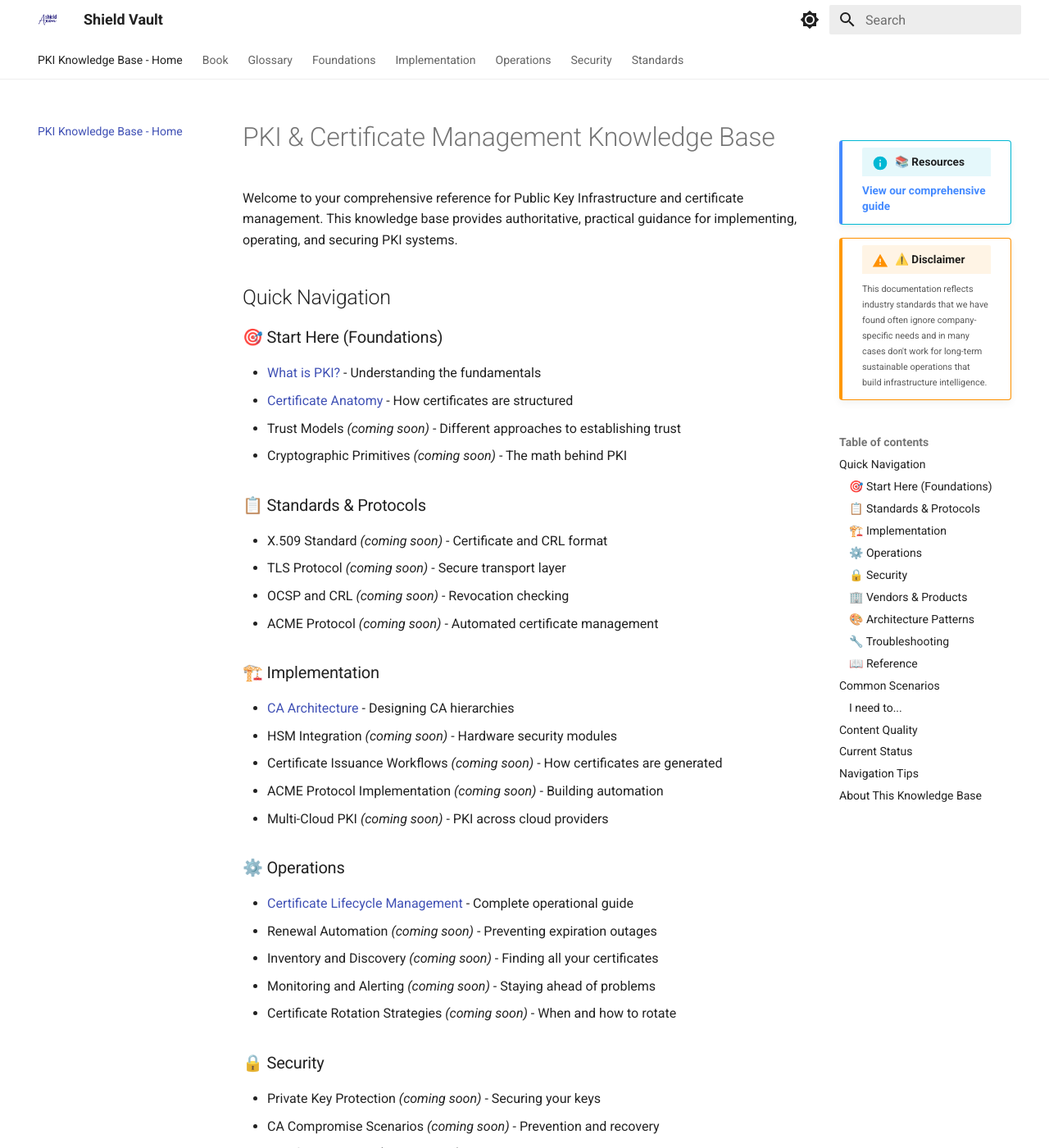
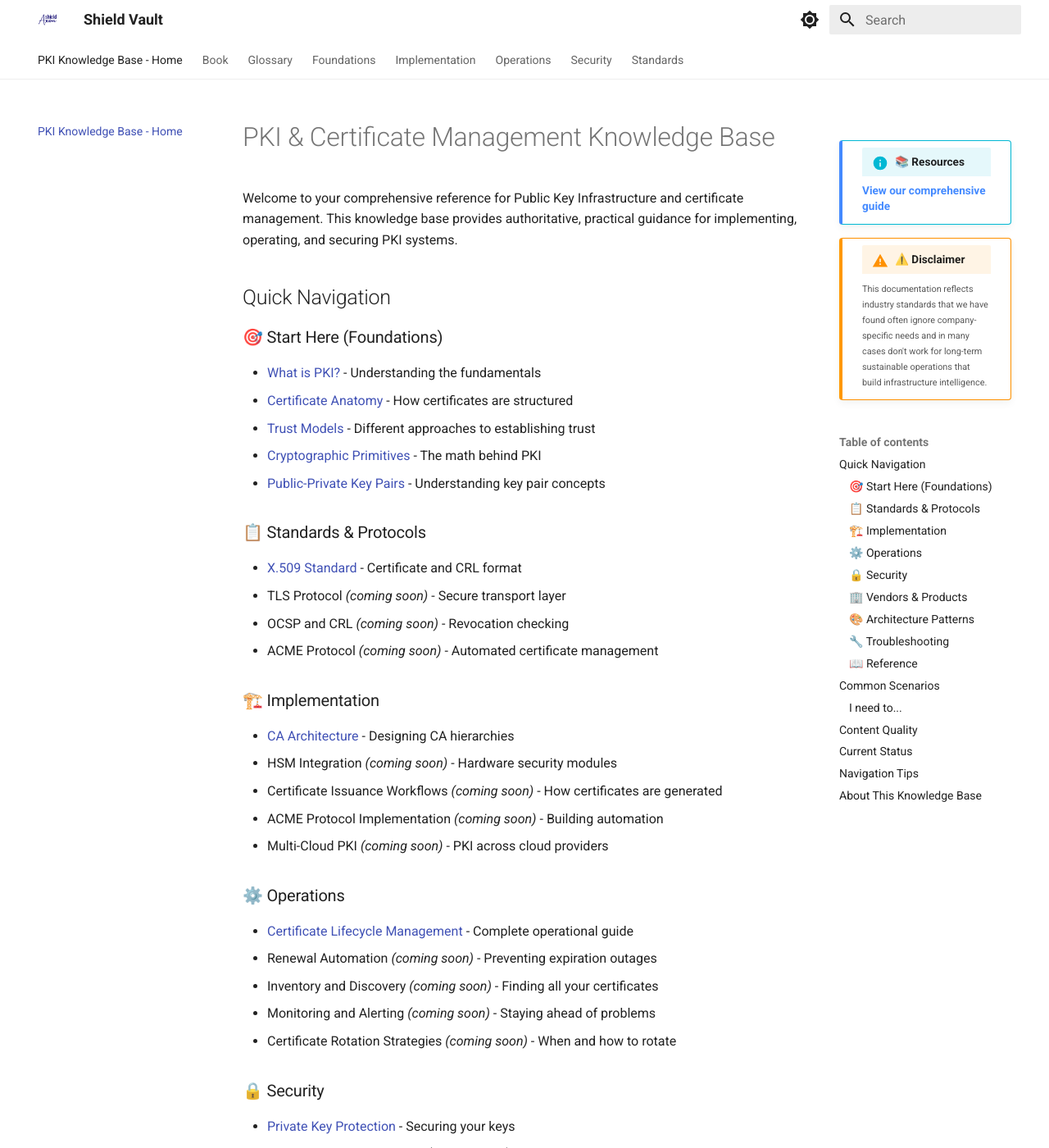
Before and after one commit to Axon-Shield/pki.github.io, an MkDocs documentation site: the page built from docs/index.md, in a window 1280 px wide and 1400 px high. Shown: the whole window at 82% size. Built offline with MkDocs 1.6.1 and Material for MkDocs 9.7.7, drawn with Linux system fonts in a browser that asks for light colours.

Commit message:
Update index.md with links to new foundation pages and update page count

```diff
--- a/docs/index.md
+++ b/docs/index.md
@@ -12,11 +12,12 @@ Welcome to your comprehensive reference for Public Key Infrastructure and certif
 ### 🎯 Start Here (Foundations)
 - [What is PKI?](foundations/what-is-pki.md) - Understanding the fundamentals
 - [Certificate Anatomy](foundations/certificate-anatomy.md) - How certificates are structured
-- Trust Models *(coming soon)* - Different approaches to establishing trust
-- Cryptographic Primitives *(coming soon)* - The math behind PKI
+- [Trust Models](foundations/trust-models.md) - Different approaches to establishing trust
+- [Cryptographic Primitives](foundations/cryptographic-primitives.md) - The math behind PKI
+- [Public-Private Key Pairs](foundations/public-private-key-pairs.md) - Understanding key pair concepts
 
 ### 📋 Standards & Protocols
-- X.509 Standard *(coming soon)* - Certificate and CRL format
+- [X.509 Standard](standards/x509-standard.md) - Certificate and CRL format
 - TLS Protocol *(coming soon)* - Secure transport layer
 - OCSP and CRL *(coming soon)* - Revocation checking
 - ACME Protocol *(coming soon)* - Automated certificate management
@@ -36,7 +37,7 @@ Welcome to your comprehensive reference for Public Key Infrastructure and certif
 - Certificate Rotation Strategies *(coming soon)* - When and how to rotate
 
 ### 🔒 Security
-- Private Key Protection *(coming soon)* - Securing your keys
+- [Private Key Protection](security/private-key-protection.md) - Securing your keys
 - CA Compromise Scenarios *(coming soon)* - Prevention and recovery
 - Certificate Pinning *(coming soon)* - Additional security layer
 - Common Vulnerabilities *(coming soon)* - Known attacks and defenses
```
Also changed, not shown: other parts of docs/index.md (+1 -1 lines).
